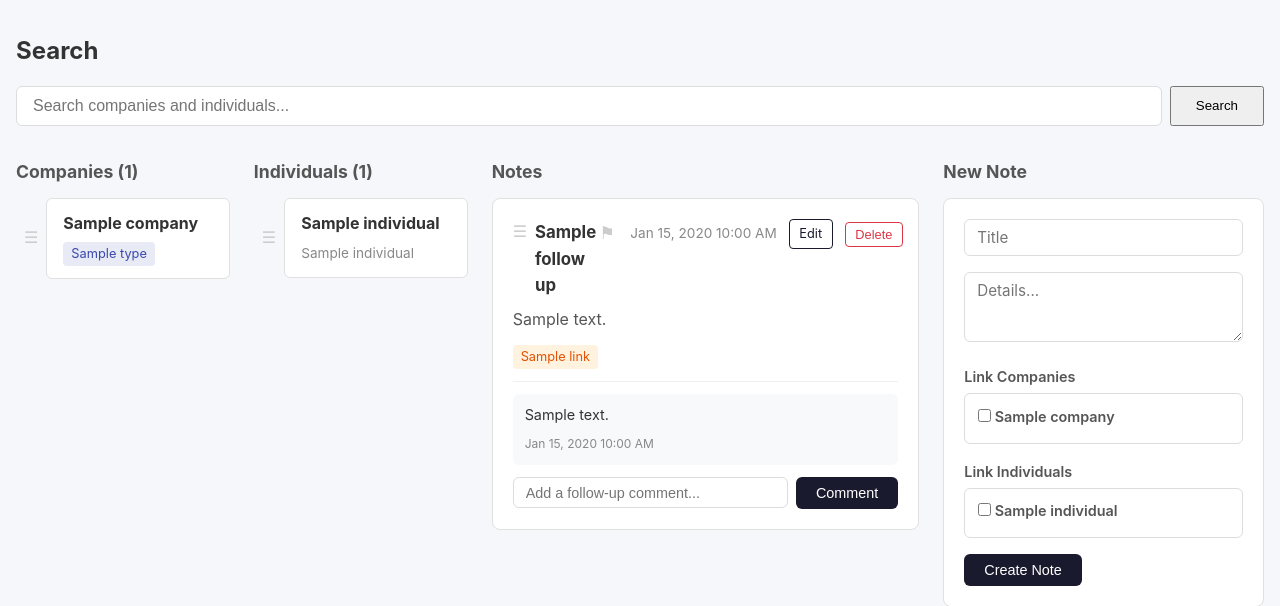
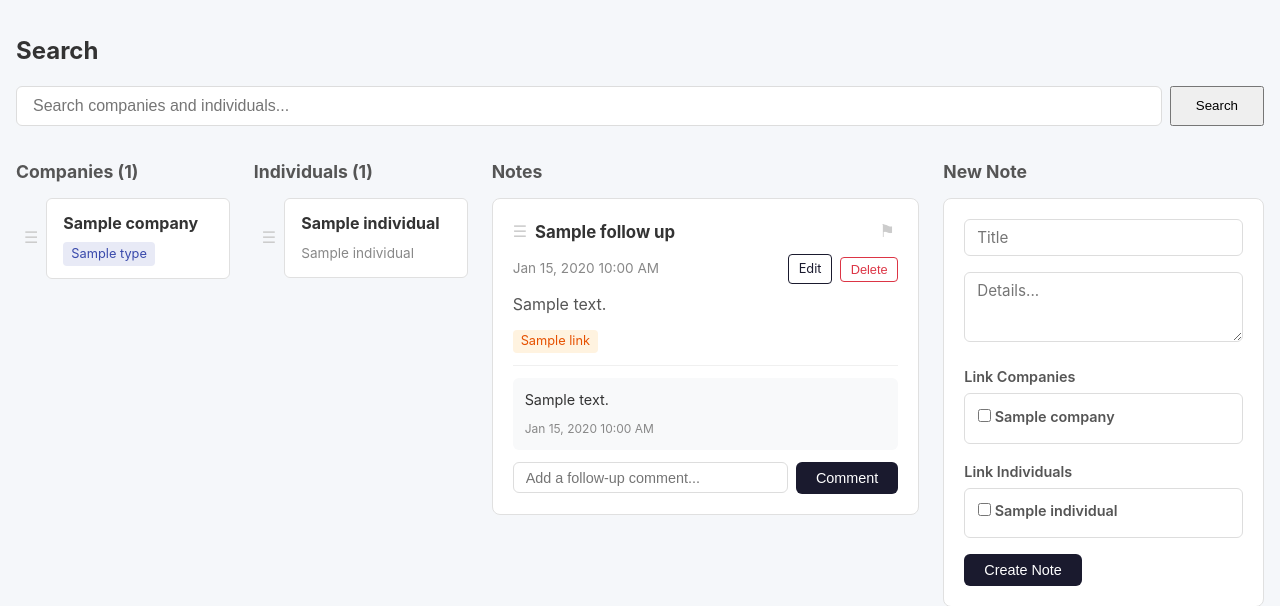
Before and after one commit to jeremymanne/mini-crm, a Flask app: template templates/index.html in a window 1280 px wide. Shown: the part 56-662 px from the top of the page. Run offline with Flask 3, Linux system fonts and the light colour scheme; the template is opened without the code that fills it: most values are stand-ins (such as "Sample title", 1, 10 or a date in 2020); some libraries are stand-ins or nearby versions.

Commit message:
Restructure note cards: title+flag on top, timestamp+actions below

```diff
--- a/static/css/style.css
+++ b/static/css/style.css
@@ -606,10 +606,17 @@ main {
     margin: 0;
 }
 
+.follow-up-meta-row {
+    display: flex;
+    align-items: center;
+    justify-content: space-between;
+    margin-bottom: 0.5rem;
+}
+
 .follow-up-actions {
     display: flex;
     align-items: center;
-    gap: 0.75rem;
+    gap: 0.5rem;
     flex-shrink: 0;
 }
 
--- a/templates/index.html
+++ b/templates/index.html
@@ -63,11 +63,13 @@
                 <div class="follow-up-header">
                     <span class="drag-handle">&#x2630;</span>
                     <h3>{{ item.follow_up.title }}</h3>
+                    <form method="post" action="{{ url_for('toggle_priority', id=item.follow_up.id) }}" class="inline-form">
+                        <button type="submit" class="btn-flag{% if item.follow_up.priority %} flagged{% endif %}" title="Toggle priority">&#9873;</button>
+                    </form>
+                </div>
+                <div class="follow-up-meta-row">
+                    <span class="meta">{{ item.follow_up.created_at|datefmt }}</span>
                     <div class="follow-up-actions">
-                        <form method="post" action="{{ url_for('toggle_priority', id=item.follow_up.id) }}" class="inline-form">
-                            <button type="submit" class="btn-flag{% if item.follow_up.priority %} flagged{% endif %}" title="Toggle priority">&#9873;</button>
-                        </form>
-                        <span class="meta">{{ item.follow_up.created_at|datefmt }}</span>
                         <a href="{{ url_for('edit_follow_up', id=item.follow_up.id) }}" class="btn-small">Edit</a>
                         <form method="post" action="{{ url_for('delete_follow_up', id=item.follow_up.id) }}" class="inline-form"
                               onsubmit="return confirm('Delete this follow-up?')">
```
